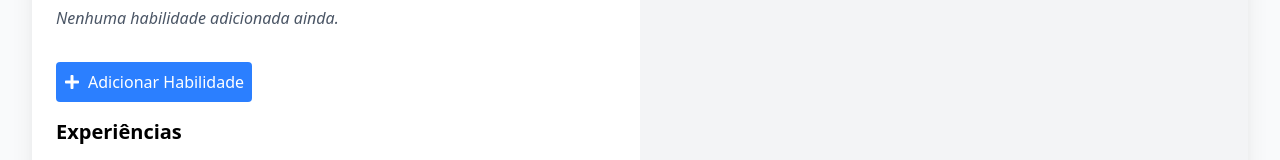
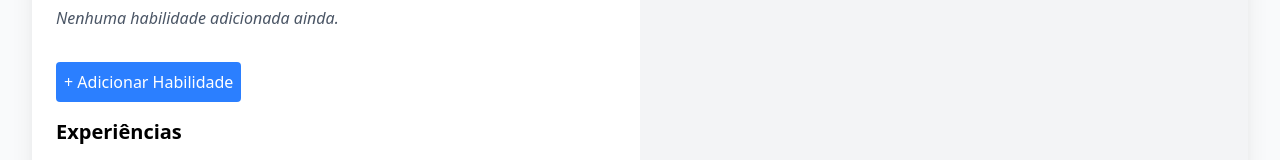
Before and after one commit to Toteck/nextfolio, a React (Vite) app: page / in a window 1280 px wide. Shown: the part 932-1092 px from the top of the page. Built offline with nearby package versions, Linux system fonts and the light colour scheme.

Commit message:
style: deixando os botões iguais

```diff
--- a/src/components/form/habilidades/Habilidades.tsx
+++ b/src/components/form/habilidades/Habilidades.tsx
@@ -1,7 +1,6 @@
 import { useResume, type Habilidade } from "../../../context/CurriculoContext";
 import { Button } from "../../Button";
 import { HabilidadeItem } from "./HabilidadeItem";
-import { FaPlus } from "react-icons/fa";
 import { v4 as uuidv4 } from "uuid"
 
 export function Habilidades() {
@@ -44,7 +43,7 @@ export function Habilidades() {
             </div>
 
             <div className="flex">
-                <Button label="Adicionar Habilidade" icon={<FaPlus />} tooltip="Adicionar Habilidade" onClick={handleAdd} />
+                <Button label="+ Adicionar Habilidade" tooltip="Adicionar Habilidade" onClick={handleAdd} />
             </div>
         </div>
     )
```
